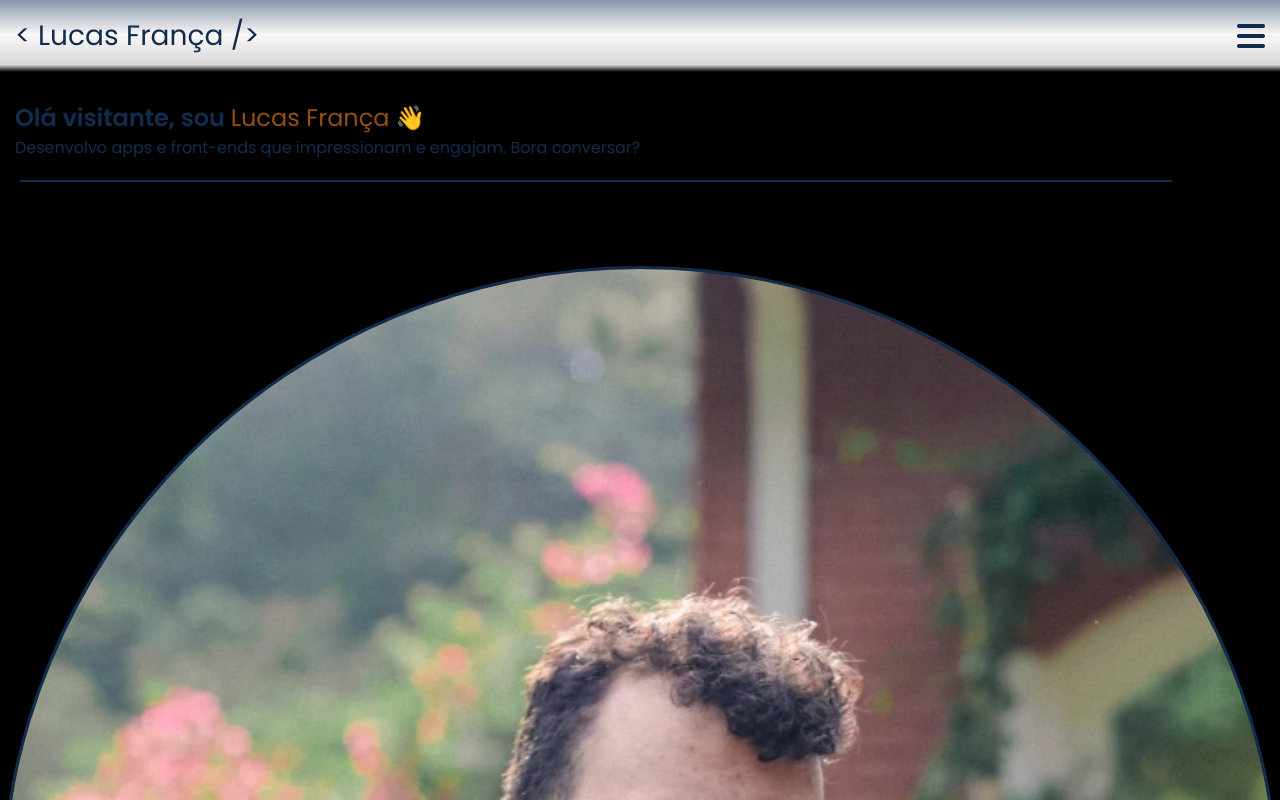
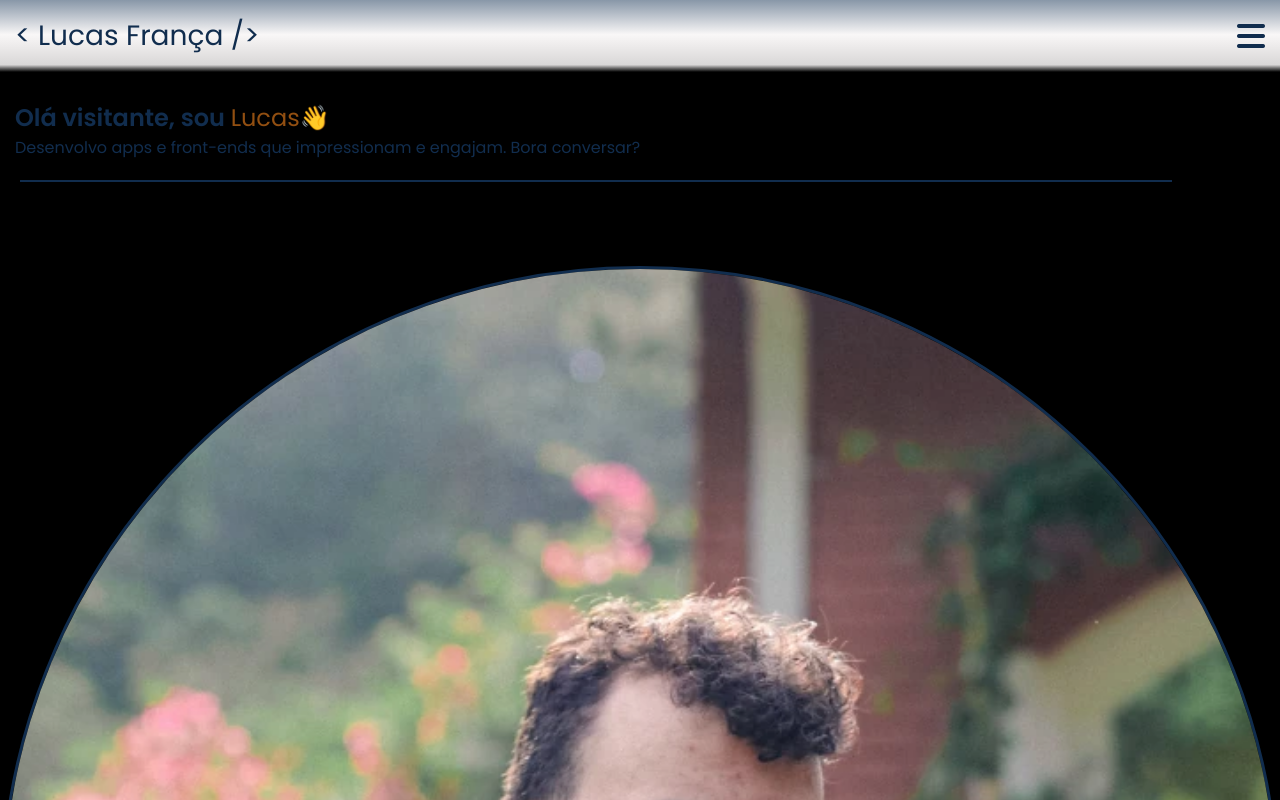
Before and after one commit to lucasezequielfranca/lucasezequielfranca.github.io, a plain HTML site: page index.html in a window 1280 px wide. Shown: the top 800 px of the page. Drawn offline with Linux system fonts and the light colour scheme.

Commit message:
Update index.html

```diff
--- a/index.html
+++ b/index.html
@@ -36,7 +36,7 @@
 
     <!-- Sessao do sobre mim -->
     <section class="sectionhero" id="hero">
-        <h1>Olá visitante, sou <span class="coloredname">Lucas França</span> 👋</h1>
+        <h1>Olá visitante, sou <span class="coloredname">Lucas</span>👋</h1>
         <p>Desenvolvo apps e front-ends que impressionam e engajam. Bora conversar?</p>
         <div class="line"></div>
         <img src="/imgs/Retrato.webp" alt="" srcset="" id="heroimg">
```
